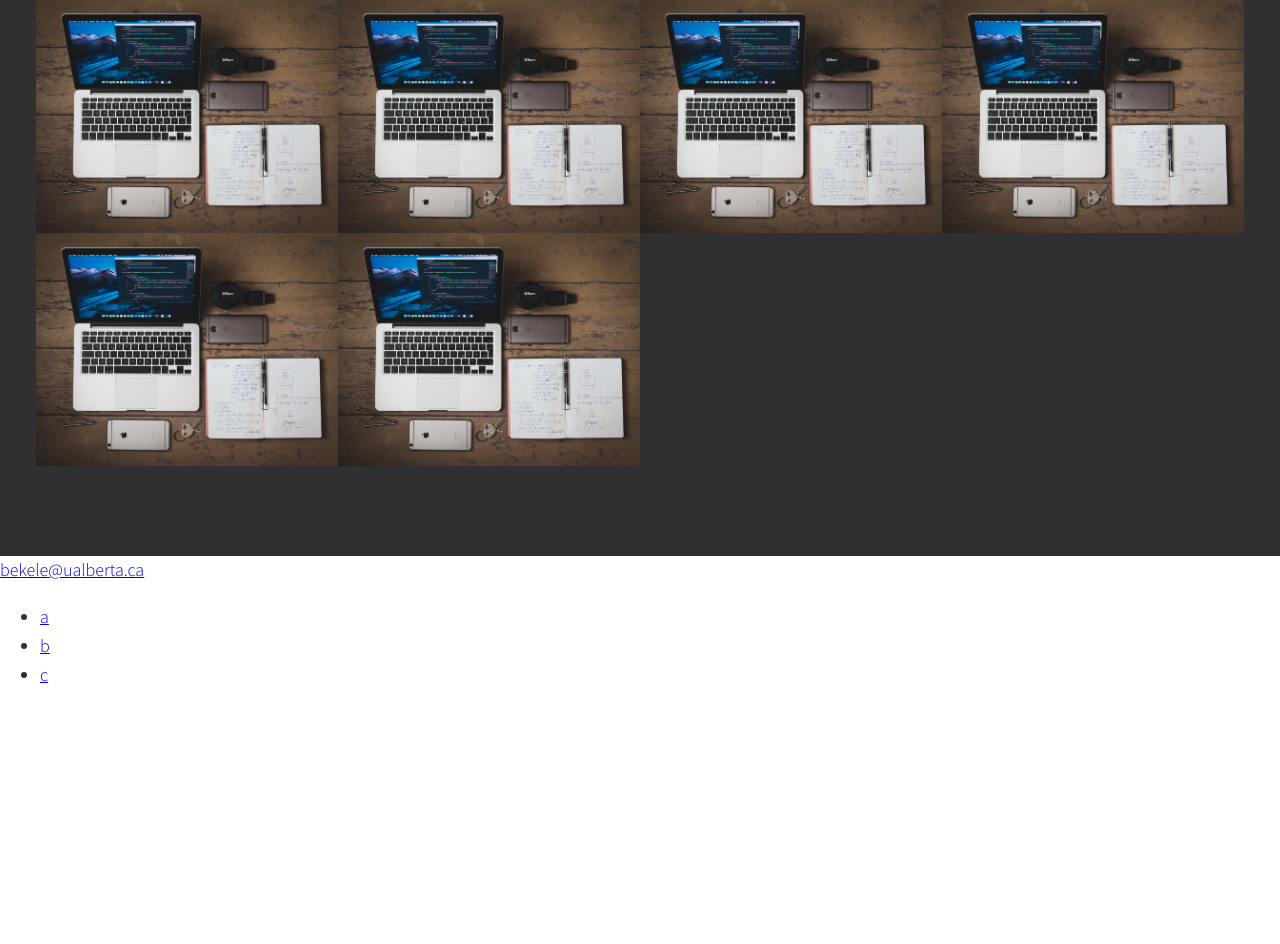
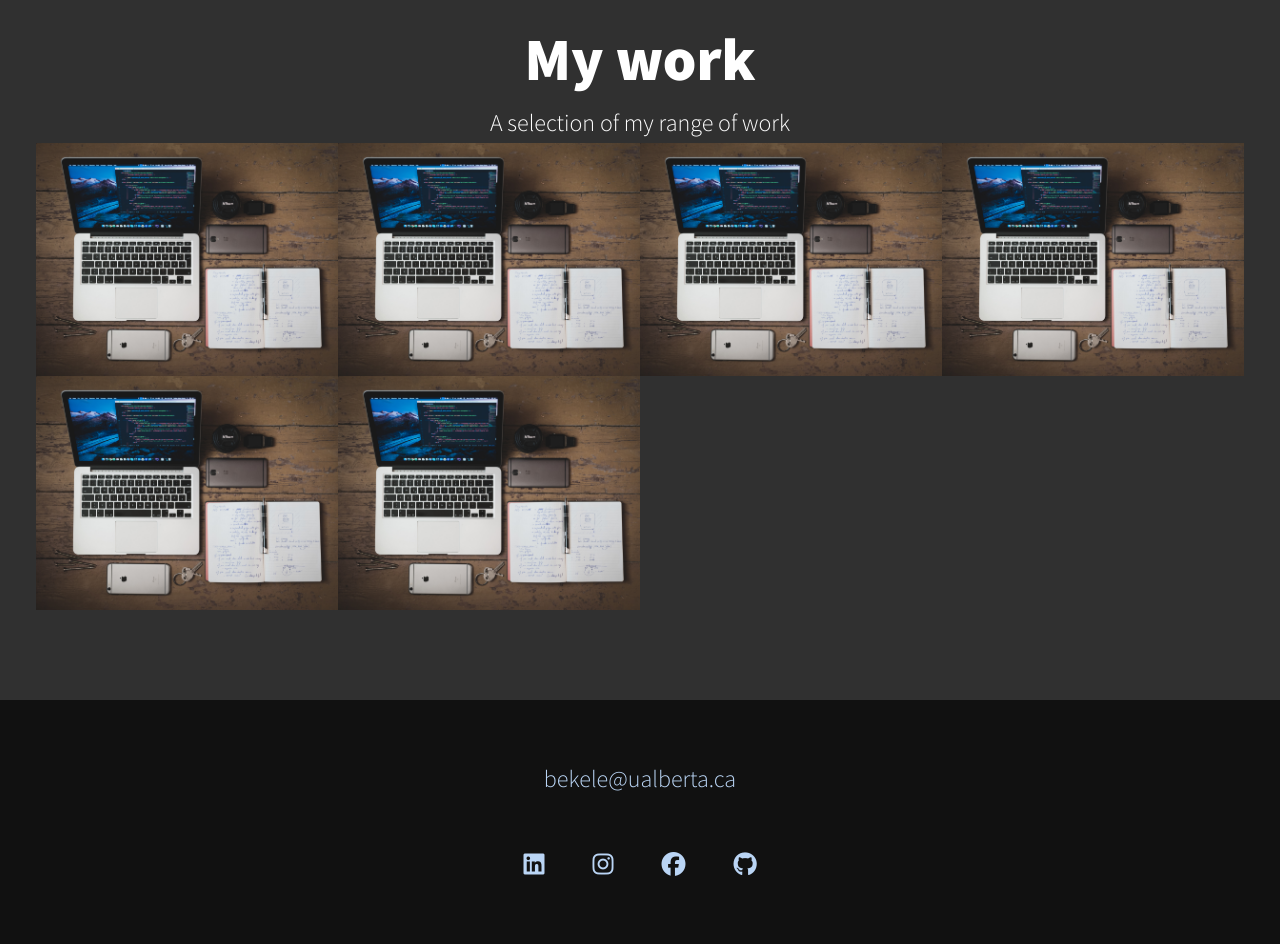
Before and after one commit to Nati101/Website, a PHP site: page / in a window 1280 px wide. Shown: the part 2398-3342 px from the top of the page. Before the commit the page ends 3081 px from the top, so only its background shows below. Run offline with PHP 8.4, Linux system fonts and the light colour scheme; some libraries are stand-ins or nearby versions.

Commit message:
Added Footer img and functionality
Finished Footer

```diff
--- a/index.html
+++ b/index.html
@@ -3,8 +3,10 @@
 <head>
     <meta charset="UTF-8">
     <meta name="viewport" content="width=device-width, initial-scale=1.0">
-    <title>Document</title>
+    <title>Website</title>
     <link rel="stylesheet" href="style.css" />
+    <link rel="stylesheet" href="https://cdnjs.cloudflare.com/ajax/libs/normalize/7.0.0/normalize.min.css">
+    <script src="https://kit.fontawesome.com/3cb761f641.js" crossorigin="anonymous"></script>
     <link rel="stylesheet" href="https://fonts.googleapis.com/css?family=Source+Code+Pro:400,900|Source+Sans+Pro:300,900&display=swap">
 </head>
 <body>
@@ -100,12 +102,29 @@
         </div>
     </section>
     <!--Footer-->
-    <footer>
+    <footer class="footer">
         <a href="mailto:bekele@ualberta.ca" class="footer-link">bekele@ualberta.ca</a>
         <ul class="social-list">
-            <li class="social-list__item"><a class="social-list__link" href="https://www.linkedin.com/in/natnael-b-08a144181/">a</a></li>
-            <li class="social-list__item"><a class="social-list__link" href="https://www.instagram.com/natfromafrica/">b</a></li>
-            <li class="social-list__item"><a class="social-list__link" href="https://www.facebook.com/nbekele1/">c</a></li>
+            <li class="social-list__item">
+                <a class="social-list__link" href="https://www.linkedin.com/in/natnael-b-08a144181/">
+                    <i class="fab fa-linkedin"></i>
+                </a>
+            </li>
+            <li class="social-list__item">
+                <a class="social-list__link" href="https://www.instagram.com/natfromafrica/">
+                    <i class="fab fa-instagram"></i>
+                </a>
+            </li>
+            <li class="social-list__item">
+                <a class="social-list__link" href="https://www.facebook.com/nbekele1/">
+                    <i class="fab fa-facebook"></i>
+                </a>
+            </li>
+            <li class="social-list__item">
+                <a class="social-list__link" href="https://github.com/Nati101">
+                    <i class="fab fa-github"></i>
+                </a>
+            </li>
         </ul>
     </footer>
 </body>
--- a/style.css
+++ b/style.css
@@ -212,7 +212,7 @@
     margin-left: 2em;
   }
 }
-
+/* About Me*/
 .about-me {
   max-width: 1000px;
   margin: 0 auto;
@@ -247,7 +247,7 @@
     z-index: 2;
   }
 }
-
+/* My Work*/
 .my-work {
   background-color: var(--clr-dark);
   color: var(--clr-light);
@@ -278,3 +278,46 @@
   transform: scale(1.2);
   opacity: 0.5;
 }
+
+/* Footer */
+
+.footer {
+  background: #111;
+  color: var(--clr-accent);
+  text-align: center;
+  padding: 2.5em 0;
+  font-size: var(--fs-h3);
+}
+.footer a {
+  color: inherit;
+  text-decoration: none;
+}
+
+.footer__link {
+  font-weight: var(--fw-bold);
+}
+
+.footer__link:hover,
+.social-list__link:hover {
+  opacity: 0.7;
+}
+
+.footer__link:hover {
+  text-decoration: underline;
+}
+
+.social-list {
+  list-style: none;
+  display: flex;
+  justify-content: center;
+  margin: 2em 0 0;
+  padding: 0;
+}
+
+.social-list__item {
+  margin: 0 0.5em;
+}
+
+.social-list__link {
+  padding: 0.5em;
+}
```
